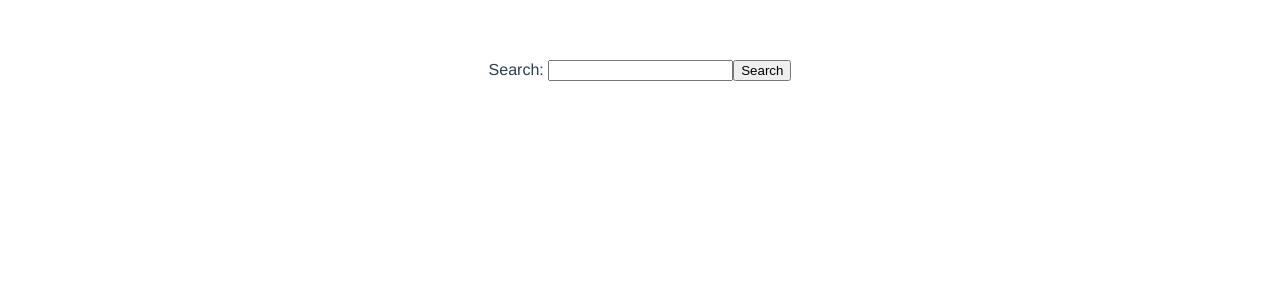
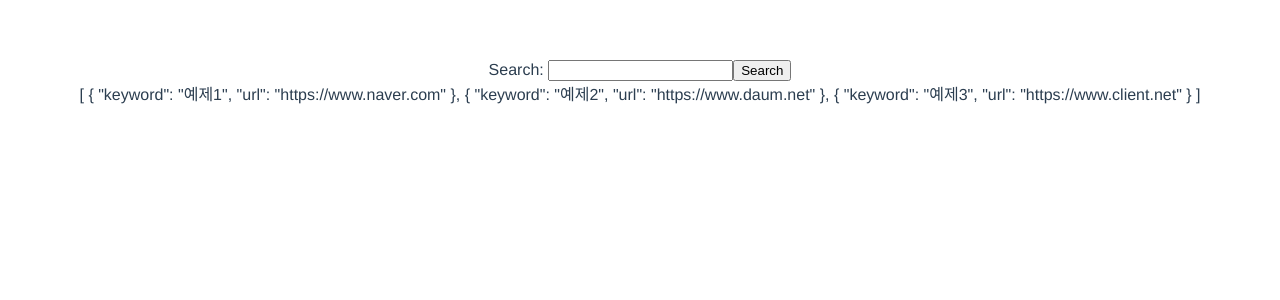
Before and after one commit to wiggleji/KGS, a Vue app: page / in a window 1280 px wide. Shown: the top 300 px of the page. Built offline with nearby package versions, Linux system fonts and the light colour scheme.

Commit message:
Move method to getter

```diff
--- a/src/components/SearchBar.vue
+++ b/src/components/SearchBar.vue
@@ -1,9 +1,12 @@
 <template>
+  <div>
   <label>
     Search:
     <input type="text" id="search-bar" v-model="keyword" v-on:keyup.enter="setKeyword">
     <button type="submit" @click="setKeyword" value="">Search</button>
   </label>
+  <div>{{filteredData}}</div>
+  </div>
 </template>
 
 <script>
@@ -19,7 +22,12 @@
     methods: {
       setKeyword() {
         this.$store.dispatch("callChangeKeywordMutation", {keyword: this.keyword})
-        this.$store.dispatch("callFilterListMutation")
+        // this.$store.dispatch("callFilterListMutation")
+      }
+    },
+    computed: {
+      filteredData() {
+        return this.$store.getters.filteredList(this.keyword)
       }
     }
   }
--- a/src/store.js
+++ b/src/store.js
@@ -17,22 +17,21 @@ const store = new Vuex.Store({
     changeKeyword(state, payload) {
       state.keyword = payload
     },
-    filterList(state) {
-      state.filteredList = state.govJson.filter(e => e.keyword.includes(state.keyword))
-    }
   },
   actions: {
     // async function, can change data
     callChangeKeywordMutation(store, keyword) {
       store.commit('changeKeyword', keyword)
     },
-    callFilterListMutation(store) {
-      store.commit('filterList')
-    }
+    // callFilterListMutation(store) {
+    //   store.commit('filterList')
+    // }
   },
   getters: {
-    FilteredList(state) {
-      return state.filteredList
+    filteredList: (state) => (keyword) => {
+      return state.govJson.filter(el => {
+        return el.keyword.includes(keyword)
+      })
     }
   },
   strict: true
```
Also changed, not shown: src/components/sampleComponent.vue (+6 -1 lines).
